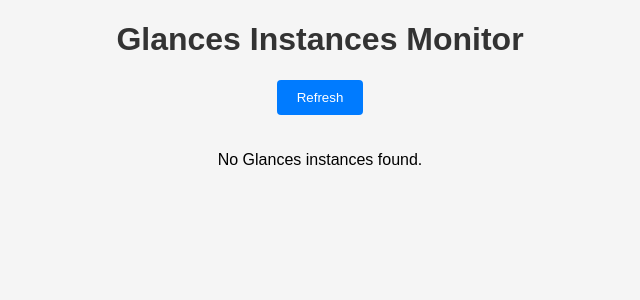
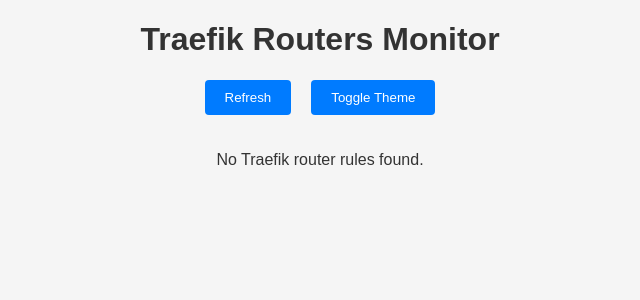
Before and after one commit to noamfuss/dashboard, a Flask app: page / in a window 1280 px wide. Shown: the top 300 px of the page, without its empty margins (320-960 px from the left). Run offline with Flask 3, Linux system fonts and the light colour scheme.

Commit message:
Add dark mode toggle, make cards link to services

```diff
--- a/templates/index.html
+++ b/templates/index.html
@@ -1,76 +1,172 @@
-
 <!DOCTYPE html>
-<html lang="en">
+<html lang="en" data-theme="light">
 <head>
     <meta charset="UTF-8">
     <meta name="viewport" content="width=device-width, initial-scale=1.0">
-    <title>Glances Instances Monitor</title>
+    <title>Traefik Routers Monitor</title>
     <style>
+        :root[data-theme="light"] {
+            --bg-color: #f5f5f5;
+            --text-color: #333;
+            --card-bg: white;
+            --card-shadow: 0 2px 4px rgba(0,0,0,0.1);
+            --primary-color: #007bff;
+            --hover-color: #0056b3;
+        }
+
+        :root[data-theme="dark"] {
+            --bg-color: #1a1a1a;
+            --text-color: #e0e0e0;
+            --card-bg: #2d2d2d;
+            --card-shadow: 0 2px 4px rgba(0,0,0,0.3);
+            --primary-color: #4a9eff;
+            --hover-color: #6bb0ff;
+        }
+
         body {
             font-family: Arial, sans-serif;
             margin: 20px;
-            background-color: #f5f5f5;
+            background-color: var(--bg-color);
+            color: var(--text-color);
+            transition: background-color 0.3s, color 0.3s;
         }
+
         .container {
             max-width: 1200px;
             margin: 0 auto;
         }
+
         h1 {
-            color: #333;
+            color: var(--text-color);
             text-align: center;
         }
+
+        .header-controls {
+            display: flex;
+            justify-content: center;
+            gap: 20px;
+            align-items: center;
+            margin: 20px 0;
+        }
+
         .instance-grid {
             display: grid;
             grid-template-columns: repeat(auto-fill, minmax(300px, 1fr));
             gap: 20px;
             margin-top: 20px;
         }
+
         .instance-card {
-            background: white;
+            background: var(--card-bg);
             border-radius: 8px;
             padding: 15px;
-            box-shadow: 0 2px 4px rgba(0,0,0,0.1);
+            box-shadow: var(--card-shadow);
+            cursor: pointer;
+            transition: transform 0.2s, box-shadow 0.2s;
+            text-decoration: none;
+            color: var(--text-color);
         }
+
+        .instance-card:hover {
+            transform: translateY(-2px);
+            box-shadow: 0 4px 8px rgba(0,0,0,0.2);
+        }
+
+        .router-name {
+            color: var(--primary-color);
+            margin-top: 0;
+        }
+
         .status {
             display: inline-block;
             padding: 4px 8px;
             border-radius: 4px;
             font-size: 0.9em;
         }
+
         .status.running {
-            background: #dff0d8;
-            color: #3c763d;
+            background: #1b4b2c;
+            color: #4ade80;
         }
+
         .status.stopped {
-            background: #f2dede;
-            color: #a94442;
+            background: #4b1b1b;
+            color: #de4a4a;
         }
-        .refresh-button {
-            display: block;
-            margin: 20px auto;
+
+        .button {
             padding: 10px 20px;
-            background-color: #007bff;
+            background-color: var(--primary-color);
             color: white;
             border: none;
             border-radius: 4px;
             cursor: pointer;
+            transition: background-color 0.3s;
         }
-        .refresh-button:hover {
-            background-color: #0056b3;
+
+        .button:hover {
+            background-color: var(--hover-color);
+        }
+
+        #theme-toggle {
+            display: flex;
+            align-items: center;
+            gap: 8px;
         }
     </style>
+    <script>
+        function toggleTheme() {
+            const html = document.documentElement;
+            const currentTheme = html.getAttribute('data-theme');
+            const newTheme = currentTheme === 'light' ? 'dark' : 'light';
+            html.setAttribute('data-theme', newTheme);
+            localStorage.setItem('theme', newTheme);
+        }
+
+        function getUrlFromRule(rule) {
+            // Extract the Host portion from the rule
+            const hostMatch = rule.match(/Host\(`([^`]+)`\)/);
+            if (hostMatch && hostMatch[1]) {
+                return `https://${hostMatch[1]}`;
+            }
+            return null;
+        }
+
+        // Initialize theme on page load
+        document.addEventListener('DOMContentLoaded', () => {
+            const savedTheme = localStorage.getItem('theme') || 'light';
+            document.documentElement.setAttribute('data-theme', savedTheme);
+
+            // Add click handlers to cards
+            document.querySelectorAll('.instance-card').forEach(card => {
+                card.addEventListener('click', (e) => {
+                    const rule = card.getAttribute('data-rule');
+                    const url = getUrlFromRule(rule);
+                    if (url) {
+                        window.open(url, '_blank');
+                    }
+                });
+            });
+        });
+    </script>
 </head>
 <body>
     <div class="container">
-        <h1>Glances Instances Monitor</h1>
-        <button class="refresh-button" onclick="window.location.reload()">Refresh</button>
+        <h1>Traefik Routers Monitor</h1>
+        <div class="header-controls">
+            <button class="button" onclick="window.location.reload()">Refresh</button>
+            <button class="button" onclick="toggleTheme()" id="theme-toggle">
+                Toggle Theme
+            </button>
+        </div>
 
         <div class="instance-grid">
         {% if instances %}
             {% for instance in instances %}
-            <div class="instance-card">
-                <h3>{{ instance.name }}</h3>
-                <p><strong>Container ID:</strong> {{ instance.container_id }}</p>
+            <div class="instance-card" data-rule="{{ instance.rule }}">
+                <h3 class="router-name">{{ instance.router_name }}</h3>
+                <p><strong>Container:</strong> {{ instance.name }}</p>
+                <p><strong>ID:</strong> {{ instance.container_id }}</p>
                 <p><strong>Rule:</strong> {{ instance.rule }}</p>
                 <p><strong>Status:</strong>
                     <span class="status {{ instance.status }}">{{ instance.status }}</span>
@@ -79,7 +175,7 @@
             </div>
             {% endfor %}
         {% else %}
-            <p style="text-align: center; grid-column: 1/-1;">No Glances instances found.</p>
+            <p style="text-align: center; grid-column: 1/-1;">No Traefik router rules found.</p>
         {% endif %}
         </div>
     </div>
```
